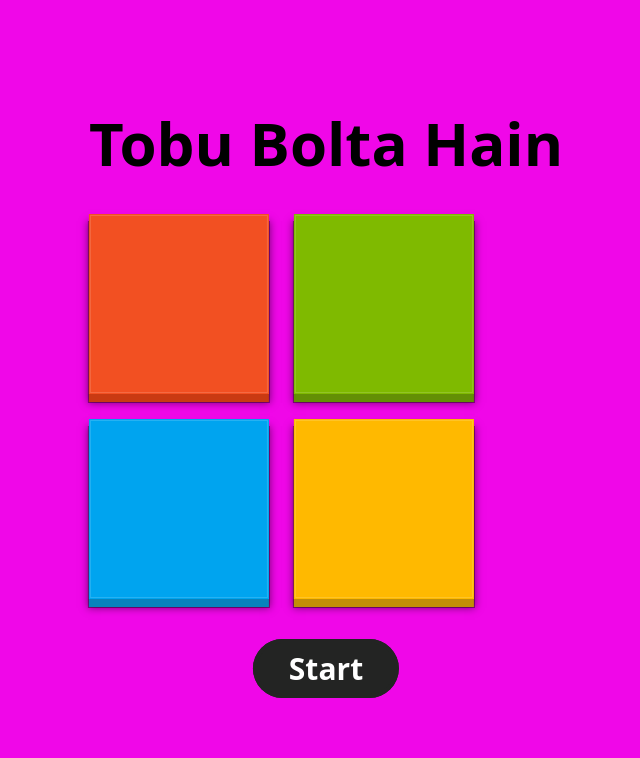
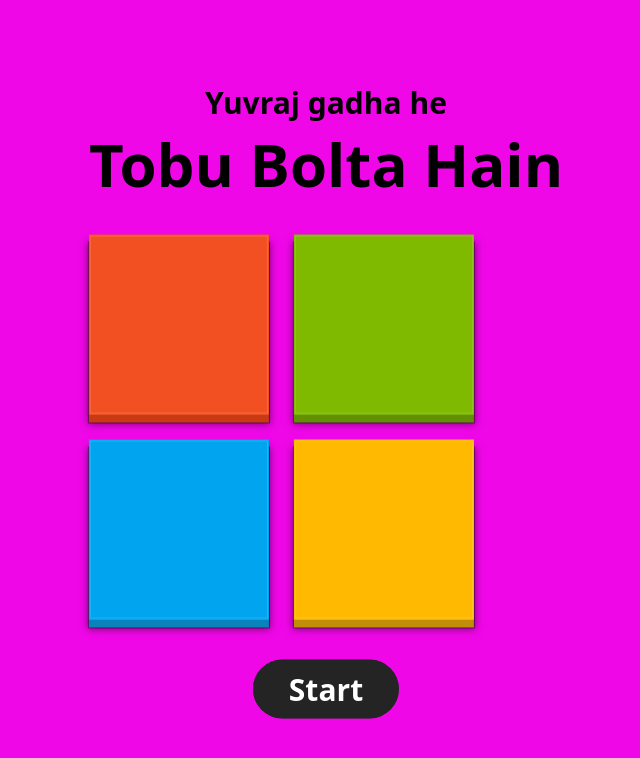
Before and after one commit to lucifer10042003/Tobu-Bolta-Hain, a plain HTML site: page index.html in a window 1280 px wide. Shown: the whole page, without its empty margins (314-954 px from the left). Drawn offline with Linux system fonts and the light colour scheme; a web font is replaced by a local one.

Commit message:
Update index.html

```diff
--- a/index.html
+++ b/index.html
@@ -16,6 +16,7 @@
   <body>
     <main class="game">
       <header>
+        <h2>Yuvraj gadha he <h2>
         <h1 class="heading js-heading">Tobu Bolta Hain</h1>
       </header>
 
```
